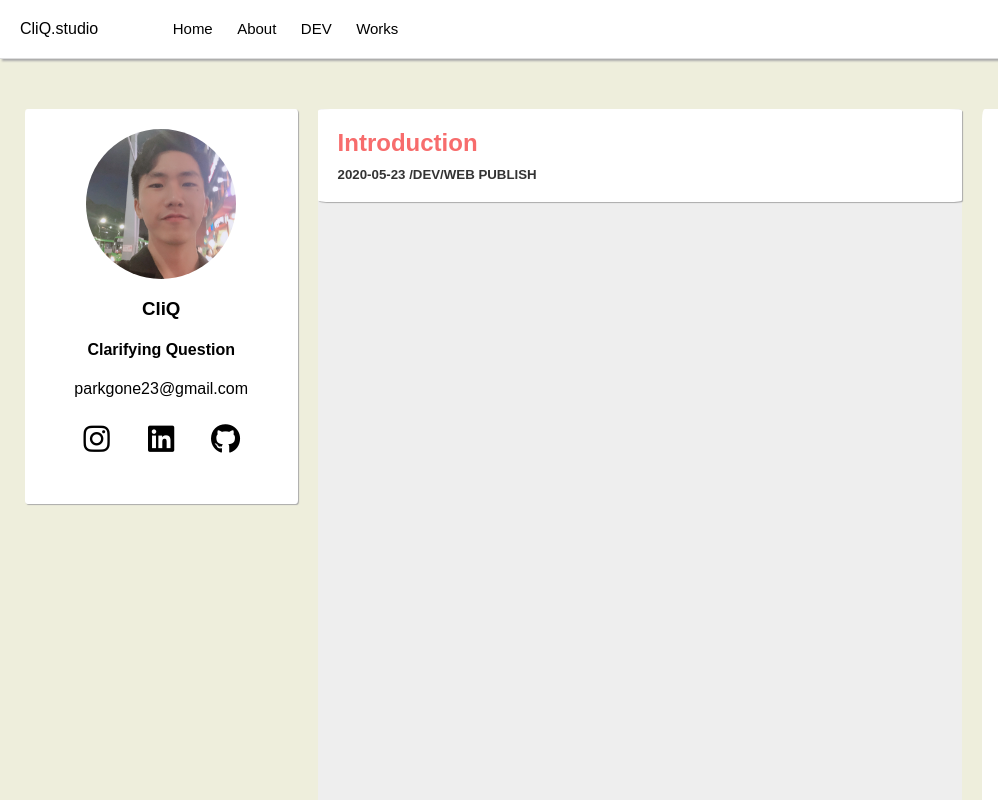
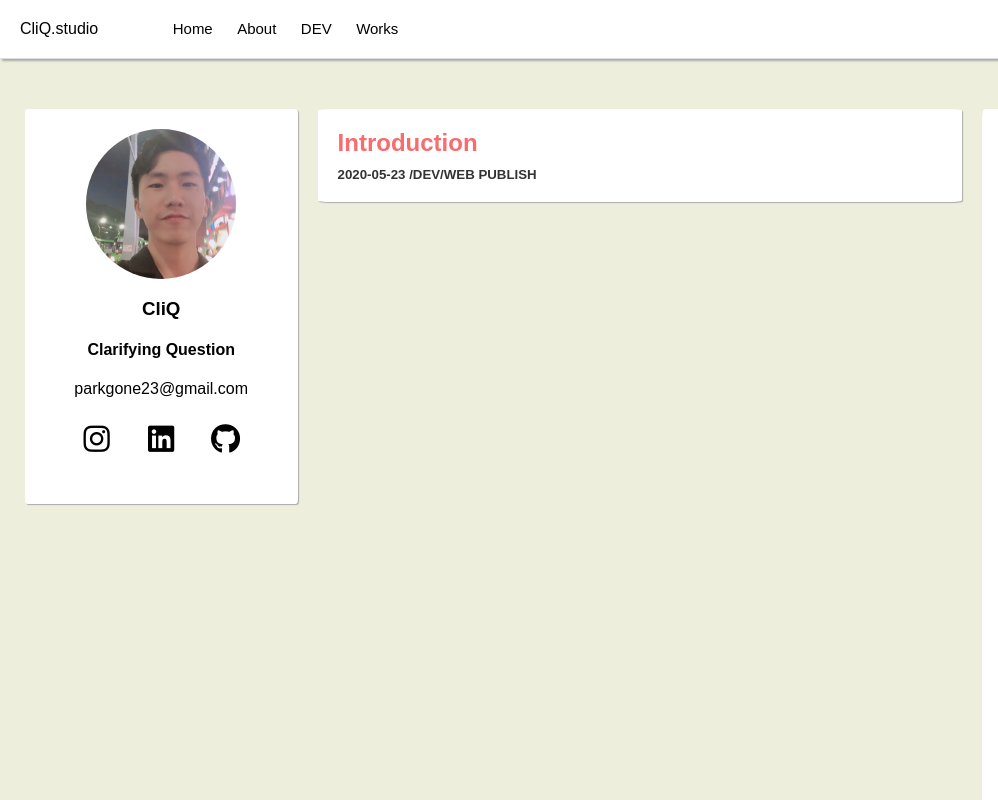
Before and after one commit to studiocliq/web, a plain HTML site: page index.html in a window 1280 px wide. Shown: the top 800 px of the page, 0-998 px from the left. Drawn offline with Linux system fonts and the light colour scheme; a web font is replaced by a local one.

Commit message:
Change content color"
change content color of landing page.

```diff
--- a/index.css
+++ b/index.css
@@ -98,7 +98,7 @@ a {
 }
 
 #content {
-  background-color: #EEEEEE;
+  background-color: #EEEEDC;
   border-radius: 0.5%;
   height: 1000px;
   margin: 0 20px;
```
